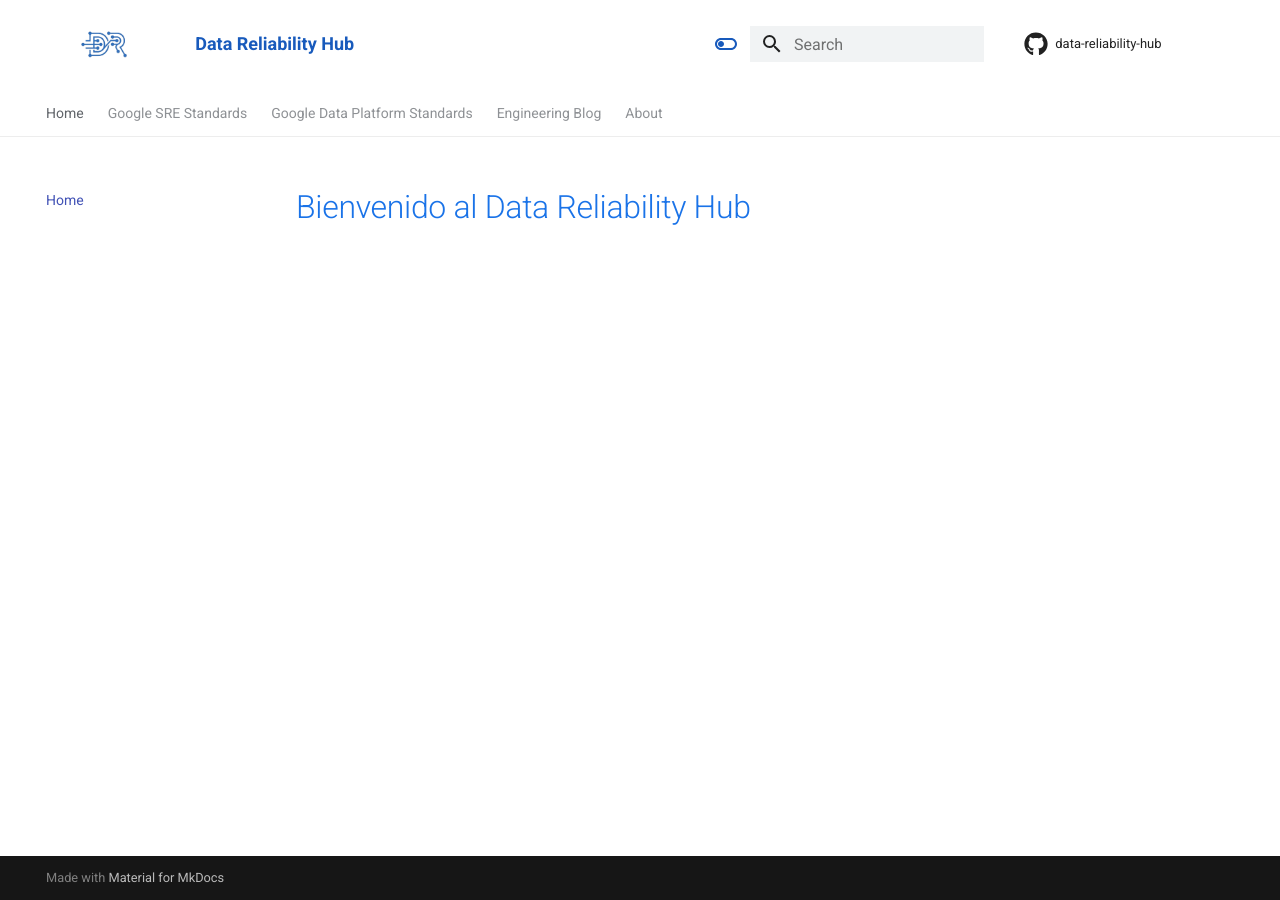
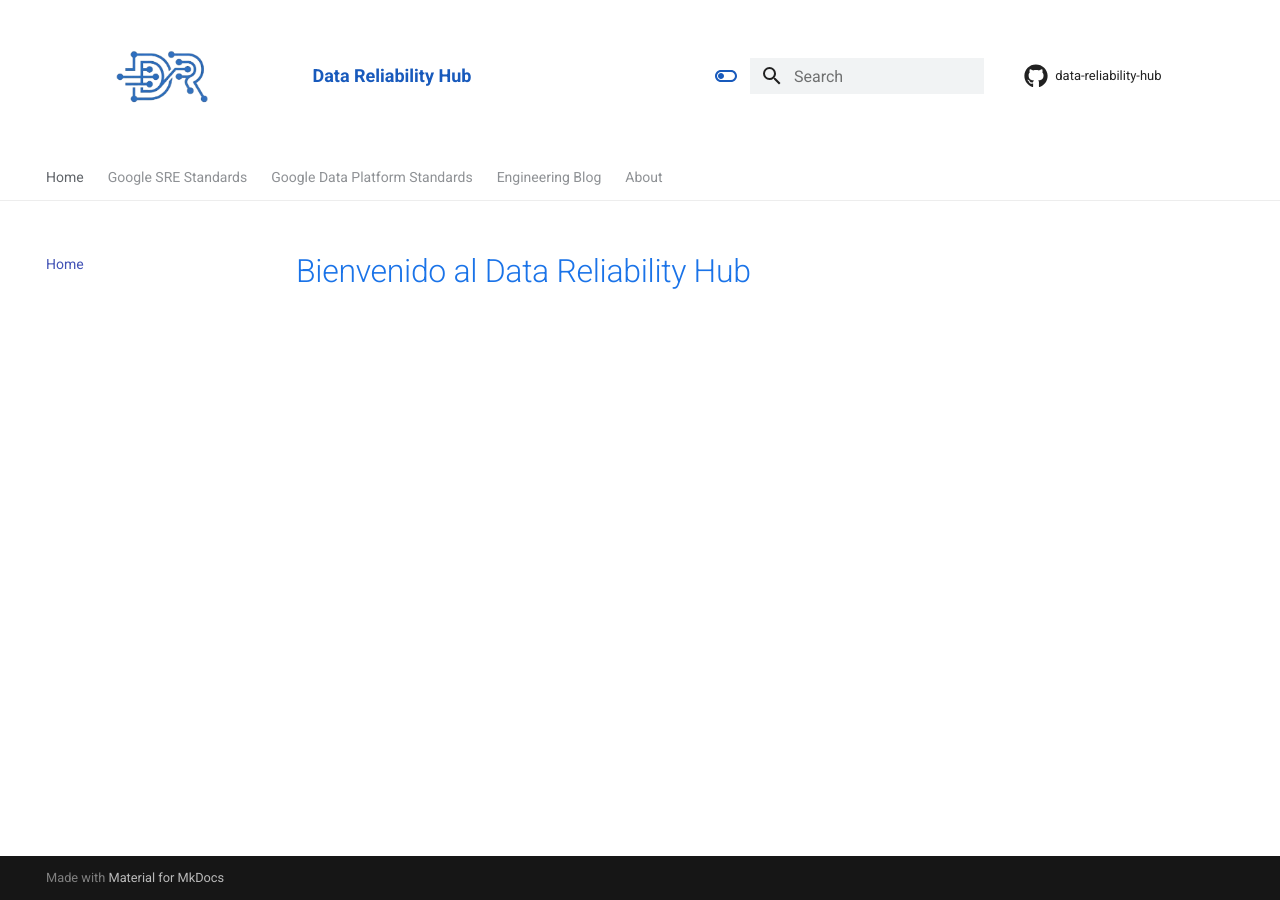
Before and after one commit to mcatalangt/data-reliability-hub, an MkDocs documentation site: the page built from docs/index.md, in a window 1280 px wide. Built offline with MkDocs 1.6.1 and Material for MkDocs 9.7.7, drawn with Linux system fonts in a browser that asks for light colours; comment, search, counter and statistics services are not loaded.

```diff
--- a/docs/stylesheets/extra.css
+++ b/docs/stylesheets/extra.css
@@ -37,7 +37,7 @@
     /* 1. Altura: Aumenta este valor para hacerlo más grande.
        El valor por defecto es pequeño (aprox 24px).
        Prueba con 48px, 56px o incluso 64px. */
-    height: 64px !important;
+    height: 128px !important;
 
     /* 2. Ancho automático: Esto asegura que el logo no se deforme */
     width: auto !important;
```
